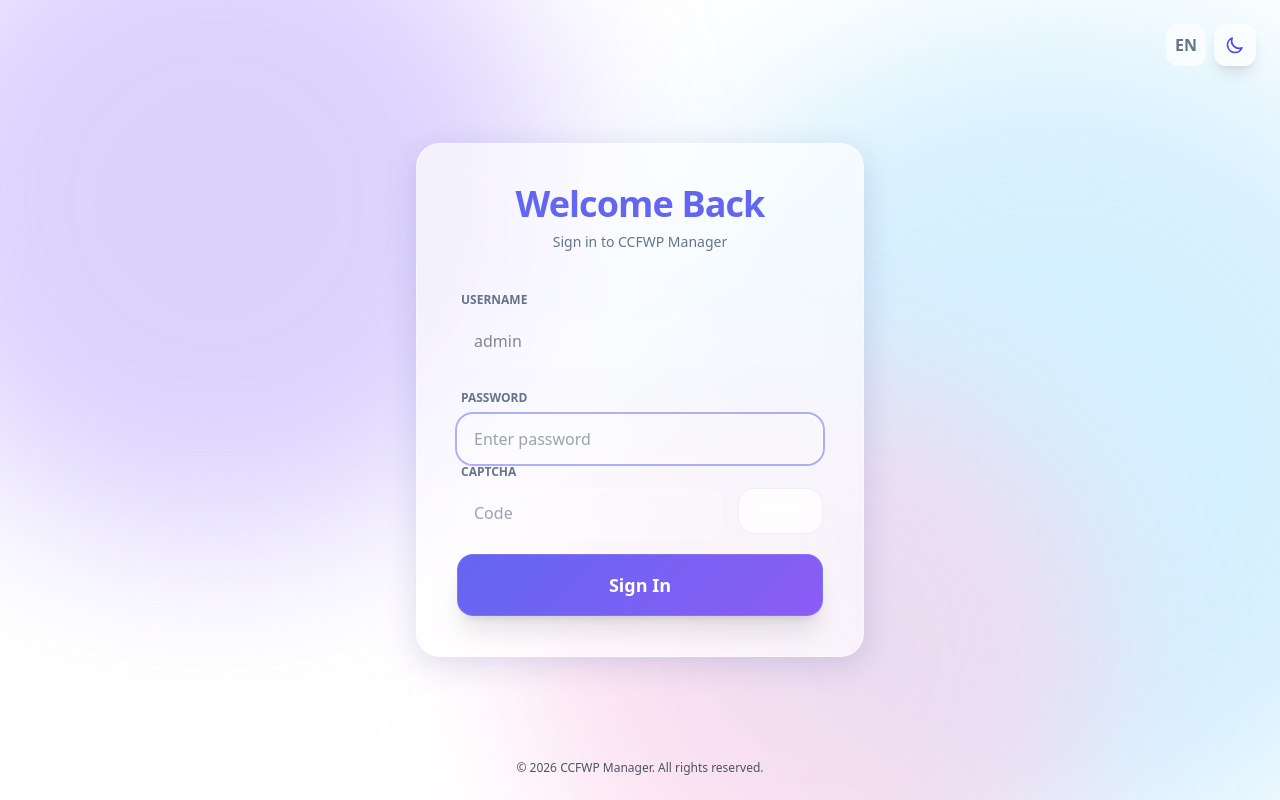
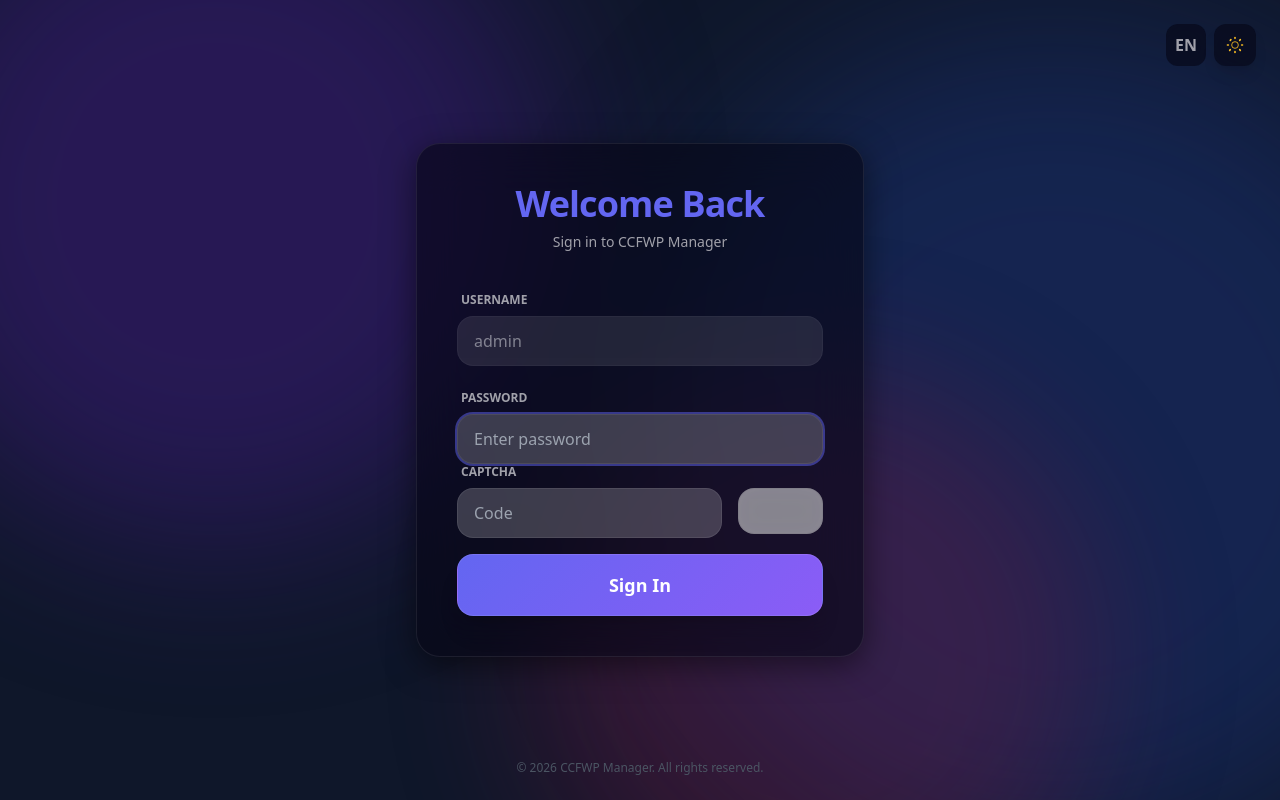
Before and after one commit to sailong/cpcf-workers-pages, a React (Vite) app in the folder manager/client/: page /login in a window 1280 px wide. Built offline with nearby package versions, Linux system fonts and the light colour scheme; no server answers.

Commit message:
feat(ThemeContext): 默认启用深色模式
移除系统主题偏好检测逻辑，直接默认使用深色主题，
以提供更一致的用户体验。

```diff
--- a/manager/client/src/contexts/ThemeContext.tsx
+++ b/manager/client/src/contexts/ThemeContext.tsx
@@ -14,9 +14,9 @@ export const ThemeProvider: React.FC<{ children: React.ReactNode }> = ({ childre
         // 1. Check local storage
         const saved = localStorage.getItem('theme') as Theme;
         if (saved) return saved;
-        // 2. Check system preference
-        if (window.matchMedia('(prefers-color-scheme: dark)').matches) return 'dark';
-        return 'light';
+
+        // 2. Default to Dark Mode
+        return 'dark';
     });
 
     useEffect(() => {
```
